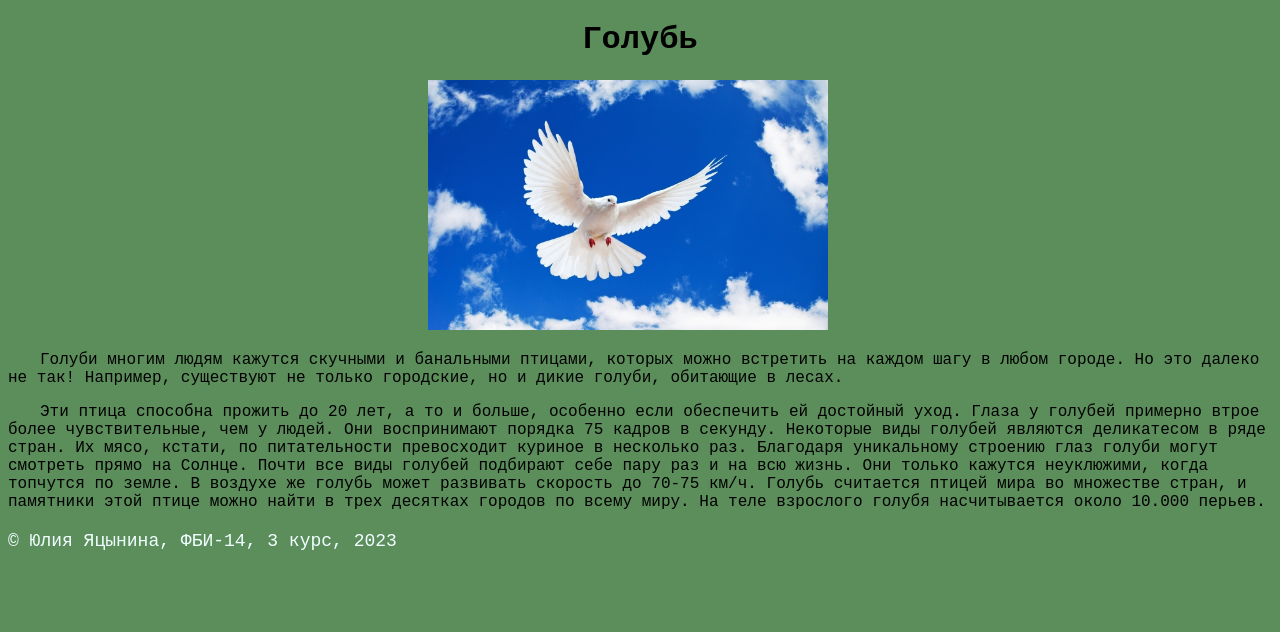
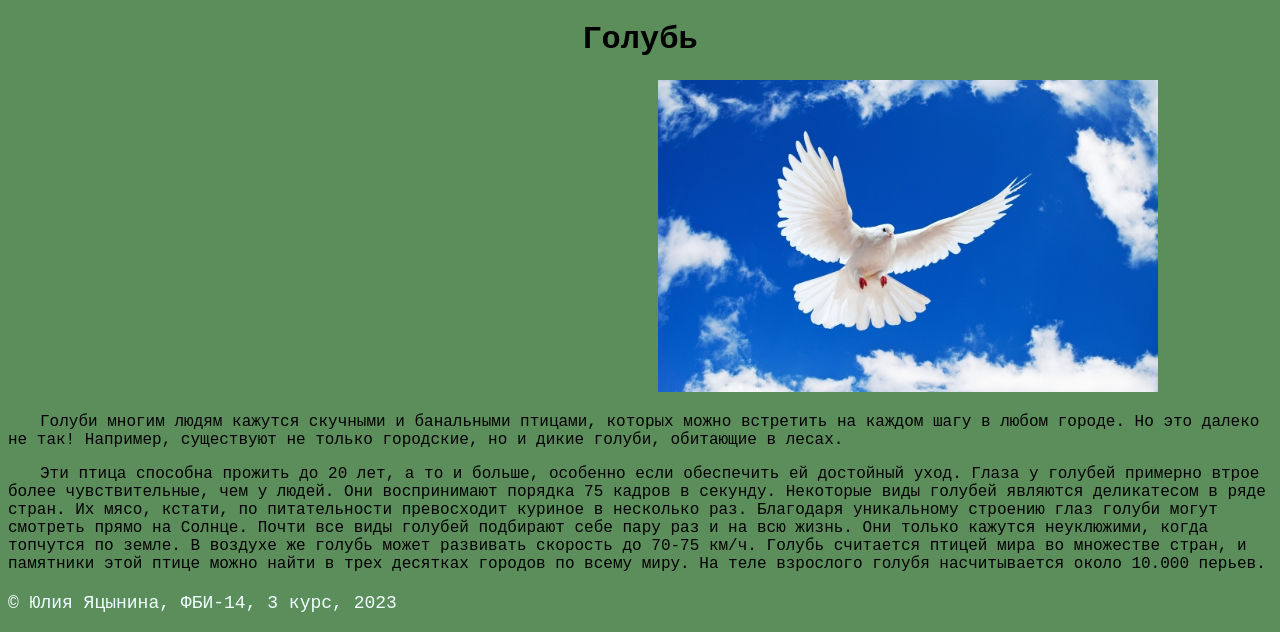
Before and after one commit to JuliaYatsynina/web-programming-labs-2, a Flask app: page /lab1/golub in a window 1280 px wide. Shown: the part 28-660 px from the top of the page. Run offline with Flask 3, Linux system fonts and the light colour scheme.

Commit message:
изменения

```diff
--- a/static/lab1.css
+++ b/static/lab1.css
@@ -10,15 +10,15 @@ p{
 }
 
 .gol{
-    width: 400px;
+    width: 500px;
     height: auto;
-    margin-left: 420px;
+    margin-left: 650px;
 }
 
 img{
     width: 800px;
     height: auto;
-    margin-left: 220px;
+    margin-left: 560px;
 }
 
 h1{
@@ -39,5 +39,5 @@ footer{
 .python{
     width: 300px;
     height: auto;
-    margin-left: 450px;
+    margin-left: 800px;
 }
--- a/static/main.css
+++ b/static/main.css
@@ -11,9 +11,9 @@ p{
 
 
 img{
-    width: 800px;
-    height: auto;
-    margin-left: 220px;
+    width: auto;
+    height: 500px;
+    margin-left: 600px;
 }
 
 h1{
```
